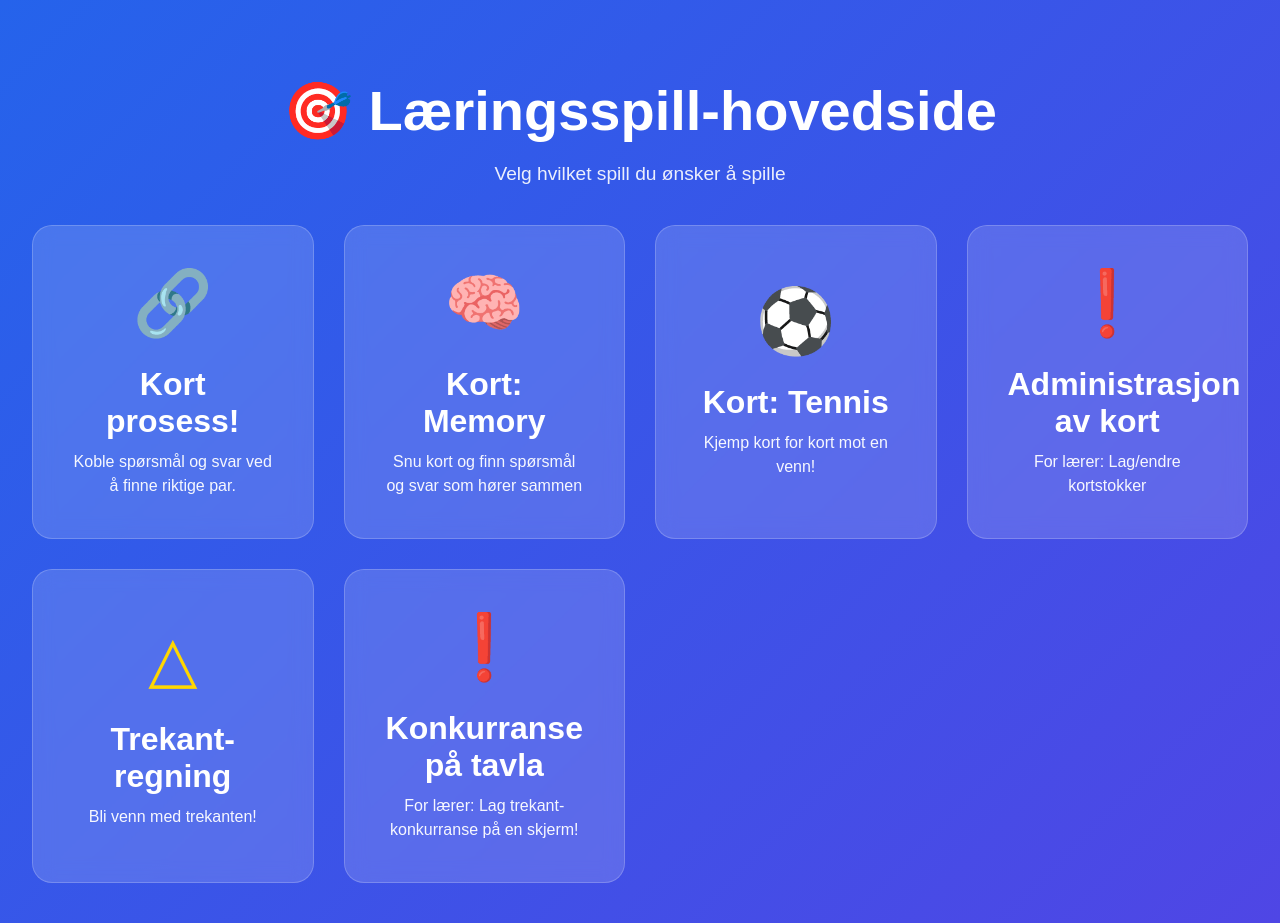
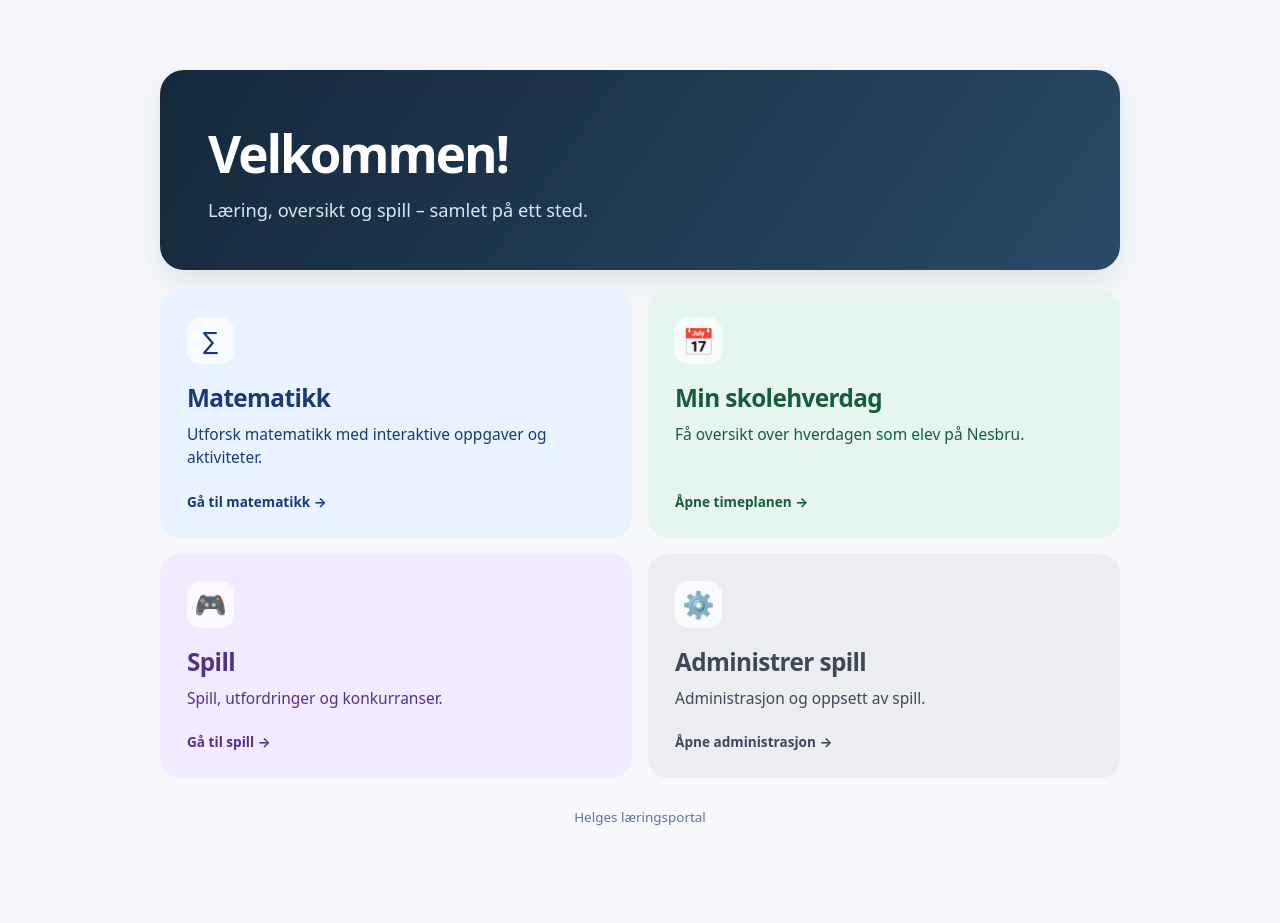
Before and after one commit to helull/helull.github.io, a plain HTML site: page index.html in a window 1280 px wide. After the commit the page ends 864 px from the top, so only its background shows below. Drawn offline with Linux system fonts and the light colour scheme.

Commit message:
Publish new learning portal homepage

```diff
--- a/index.html
+++ b/index.html
@@ -1,85 +1,69 @@
-<!DOCTYPE html>
+<!doctype html>
 <html lang="no">
 <head>
-    <meta charset="UTF-8">
-    <meta name="viewport" content="width=device-width, initial-scale=1.0">
-    <title>Læringsspill</title>
-
-    <link rel="stylesheet" href="index.css">
+  <meta charset="utf-8">
+  <meta name="viewport" content="width=device-width, initial-scale=1">
+  <meta name="theme-color" content="#14283c">
+  <meta name="description" content="Matematikk, skolehverdag og spill – samlet på ett sted.">
+  <title>Helges læringsportal</title>
+  <style>
+    :root { color-scheme: light; font-family: system-ui, -apple-system, BlinkMacSystemFont, "Segoe UI", sans-serif; }
+    * { box-sizing: border-box; }
+    body { margin: 0; min-height: 100vh; background: #f5f7fb; color: #17283c; }
+    main { width: min(960px, calc(100% - 32px)); margin: 0 auto; padding: clamp(28px, 6vw, 70px) 0 38px; }
+    header { background: linear-gradient(125deg, #14283c, #294a67); color: white; border-radius: 24px; padding: clamp(28px, 5vw, 48px); margin-bottom: 20px; box-shadow: 0 12px 30px #14283c18; }
+    h1 { font-size: clamp(2rem, 5vw, 3.2rem); letter-spacing: -.04em; margin: 0 0 10px; }
+    header p { margin: 0; color: #d9e6f3; font-size: clamp(1rem, 2vw, 1.14rem); }
+    .cards { display: grid; grid-template-columns: repeat(2, minmax(0, 1fr)); gap: 16px; }
+    .card { display: flex; flex-direction: column; min-height: 210px; padding: 26px; border-radius: 20px; text-decoration: none; border: 1px solid transparent; transition: transform .18s ease, box-shadow .18s ease; }
+    .card:hover { transform: translateY(-4px); box-shadow: 0 12px 26px #15283c19; }
+    .card:focus-visible { outline: 3px solid #15283c; outline-offset: 4px; }
+    .icon { width: 47px; height: 47px; display: grid; place-items: center; border-radius: 14px; background: #ffffffb5; font-size: 26px; margin-bottom: 17px; }
+    h2 { font-size: clamp(1.24rem, 2.8vw, 1.52rem); letter-spacing: -.025em; margin: 0 0 9px; }
+    .description { line-height: 1.5; margin: 0; font-size: .97rem; }
+    .destination { margin-top: auto; padding-top: 22px; font-size: .85rem; font-weight: 700; }
+    .math { background: #e9f2ff; color: #173b72; }
+    .schedule { background: #e6f6ef; color: #175c40; }
+    .games { background: #f2eaff; color: #56318a; }
+    .admin { background: #ebedf1; color: #3d4959; }
+    footer { text-align: center; color: #64748b; margin-top: 30px; font-size: .84rem; }
+    @media (max-width: 620px) { .cards { grid-template-columns: 1fr; gap: 12px; } .card { min-height: 165px; padding: 22px; } .icon { margin-bottom: 12px; } }
+    @media (prefers-reduced-motion: reduce) { .card { transition: none; } .card:hover { transform: none; } }
+  </style>
 </head>
-
 <body>
-
-    <div class="hero">
-
-        <h1>🎯 Læringsspill-hovedside</h1>
-
-        <p class="subtitle">
-            Velg hvilket spill du ønsker å spille
-        </p>
-
-        <div class="game-options">
-
-            <a href="q/match.html" class="game-card">
-                <div class="icon">🔗</div>
-
-                <h2>Kort prosess!</h2>
-
-                <p>
-                    Koble spørsmål og svar ved å finne riktige par.
-                </p>
-            </a>
-
-             <a href="q/memory.html" class="game-card">
-                <div class="icon">🧠</div>
-
-                <h2>Kort: Memory</h2>
-
-                <p>
-                    Snu kort og finn spørsmål og svar som hører sammen
-                </p>
-            </a>
-
-
-            <a href="q/pingpong.html" class="game-card">
-                <div class="icon">⚽</div>
-
-                <h2>Kort: Tennis</h2>
-
-                <p>
-                    Kjemp kort for kort mot en venn!
-                </p>
-            </a>
-                <a href="q/admin.html" class="game-card">
-                <div class="icon">❗</div>
-
-                <h2>Administrasjon av kort</h2>
-
-                <p>
-                    For lærer: Lag/endre kortstokker
-                </p>
-            </a>
-                <a href="matematikk/tre.html" class="game-card">
-                <div class="icon"><span style="color:gold;">△</span></div>
-
-                <h2>Trekant-regning</h2>
-
-                <p>
-                    Bli venn med trekanten!
-                </p>
-            </a>
-              </a>
-                <a href="matematikk/trekanttavle.html" class="game-card">
-                <div class="icon"><span style="color:gold;">❗</span></div>
-                <h2>Konkurranse på tavla</h2>
-
-                <p>
-                   For lærer: Lag trekant-konkurranse på en skjerm!
-                </p>
-            </a>
-        </div>
-
-    </div>
-
+  <main>
+    <header>
+      <h1>Velkommen!</h1>
+      <p>Læring, oversikt og spill – samlet på ett sted.</p>
+    </header>
+    <nav class="cards" aria-label="Hovedmeny">
+      <a class="card math" href="./matematikk/">
+        <span class="icon" aria-hidden="true">∑</span>
+        <h2>Matematikk</h2>
+        <p class="description">Utforsk matematikk med interaktive oppgaver og aktiviteter.</p>
+        <span class="destination">Gå til matematikk →</span>
+      </a>
+      <a class="card schedule" href="./timeplan/">
+        <span class="icon" aria-hidden="true">📅</span>
+        <h2>Min skolehverdag</h2>
+        <p class="description">Få oversikt over hverdagen som elev på Nesbru.</p>
+        <span class="destination">Åpne timeplanen →</span>
+      </a>
+      <a class="card games" href="./q/">
+        <span class="icon" aria-hidden="true">🎮</span>
+        <h2>Spill</h2>
+        <p class="description">Spill, utfordringer og konkurranser.</p>
+        <span class="destination">Gå til spill →</span>
+      </a>
+      <a class="card admin" href="./q/admin.html">
+        <span class="icon" aria-hidden="true">⚙️</span>
+        <h2>Administrer spill</h2>
+        <p class="description">Administrasjon og oppsett av spill.</p>
+        <span class="destination">Åpne administrasjon →</span>
+      </a>
+    </nav>
+    <footer>Helges læringsportal</footer>
+  </main>
 </body>
 </html>
```
